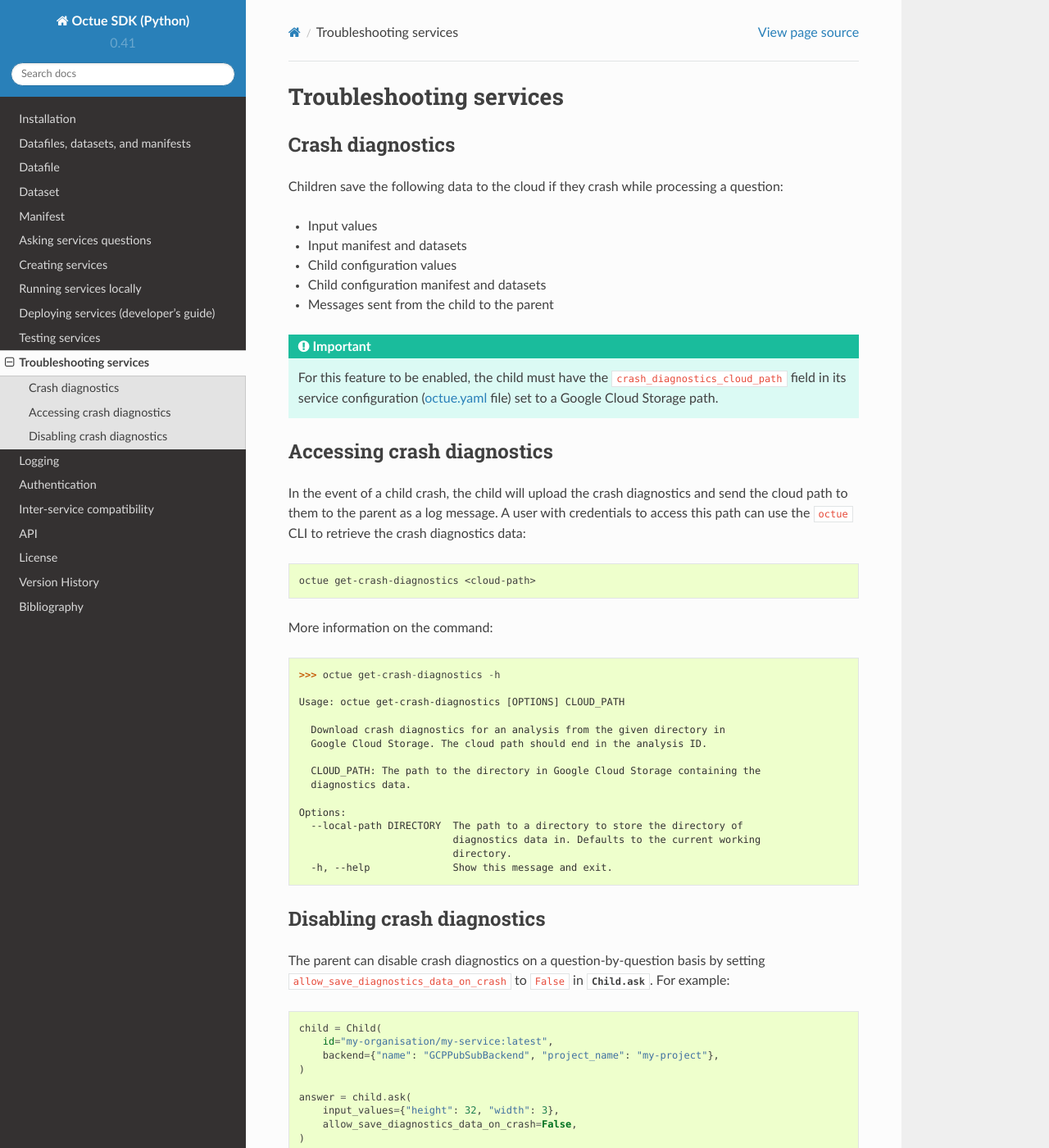
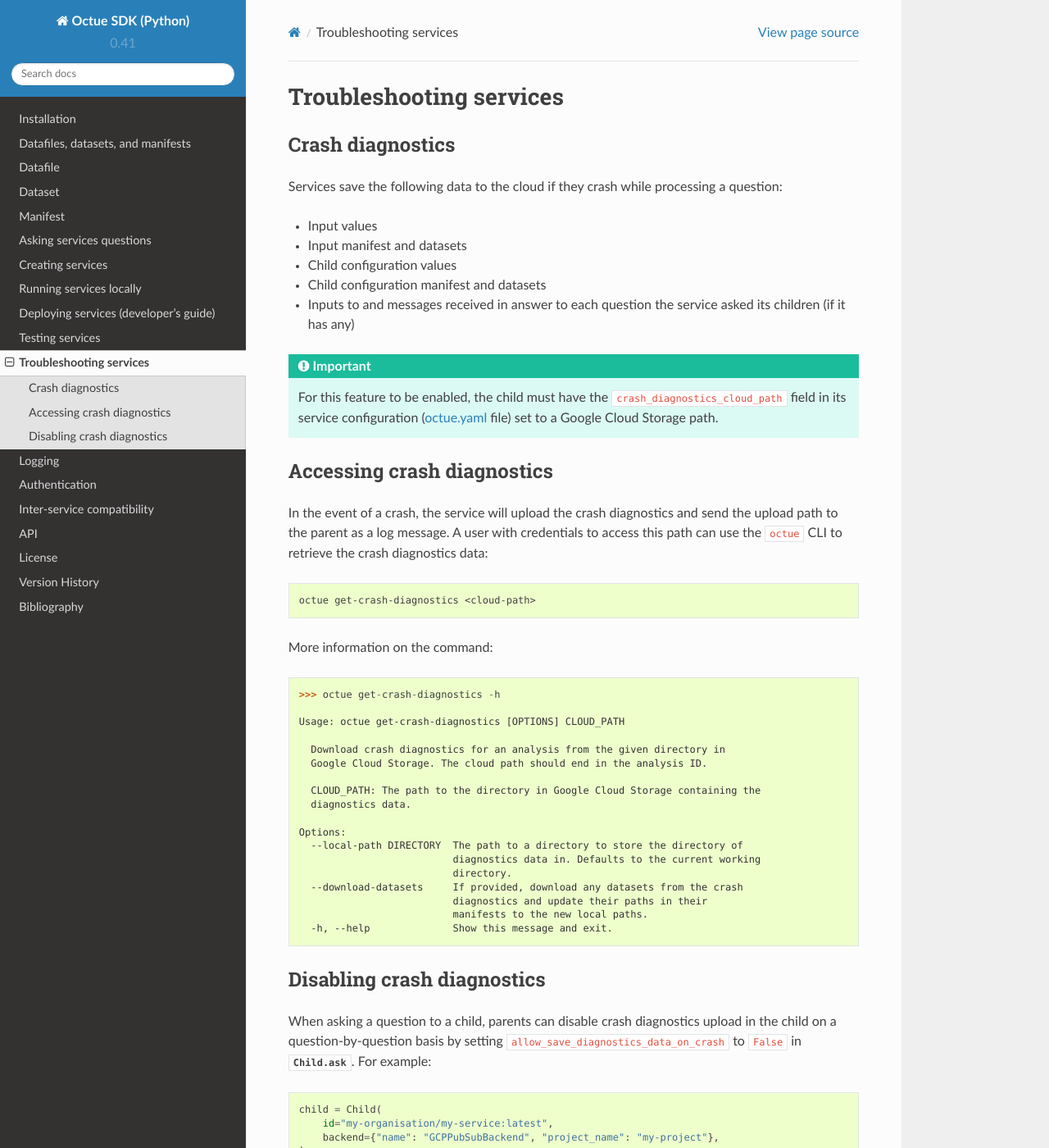
Before and after one commit to octue/octue-sdk-python, a Sphinx documentation site: the page built from docs/source/troubleshooting_services.rst, in a window 1280 px wide and 1400 px high. Shown: the whole window at 82% size. Built offline with Sphinx 7.4.7 and the Read the Docs theme 2.0.0, drawn with Linux system fonts in a browser that asks for light colours.

Commit message:
DOC: Update service troubleshooting and testing docs

```diff
--- a/docs/source/troubleshooting_services.rst
+++ b/docs/source/troubleshooting_services.rst
@@ -4,13 +4,13 @@
 
 Crash diagnostics
 =================
-Children save the following data to the cloud if they crash while processing a question:
+Services save the following data to the cloud if they crash while processing a question:
 
 - Input values
 - Input manifest and datasets
 - Child configuration values
 - Child configuration manifest and datasets
-- Messages sent from the child to the parent
+- Inputs to and messages received in answer to each question the service asked its children (if it has any)
 
 .. important::
 
@@ -19,9 +19,8 @@
 
 Accessing crash diagnostics
 ===========================
-In the event of a child crash, the child will upload the crash diagnostics and send the cloud path to them to the
-parent as a log message. A user with credentials to access this path can use the ``octue`` CLI to retrieve the crash
-diagnostics data:
+In the event of a crash, the service will upload the crash diagnostics and send the upload path to the parent as a log
+message. A user with credentials to access this path can use the ``octue`` CLI to retrieve the crash diagnostics data:
 
 .. code-block:: shell
 
@@ -45,13 +44,18 @@
       --local-path DIRECTORY  The path to a directory to store the directory of
                               diagnostics data in. Defaults to the current working
                               directory.
+      --download-datasets     If provided, download any datasets from the crash
+                              diagnostics and update their paths in their
+                              manifests to the new local paths.
       -h, --help              Show this message and exit.
+
 
 
 Disabling crash diagnostics
 ===========================
-The parent can disable crash diagnostics on a question-by-question basis by setting
-``allow_save_diagnostics_data_on_crash`` to ``False`` in :mod:`Child.ask <octue.resources.child.Child.ask>`. For example:
+When asking a question to a child, parents can disable crash diagnostics upload in the child on a question-by-question
+basis by setting ``allow_save_diagnostics_data_on_crash`` to ``False`` in :mod:`Child.ask <octue.resources.child.Child.ask>`.
+For example:
 
 .. code-block:: python
 
```
Also changed, not shown: docs/source/testing_services.rst (+4 -14 lines).
